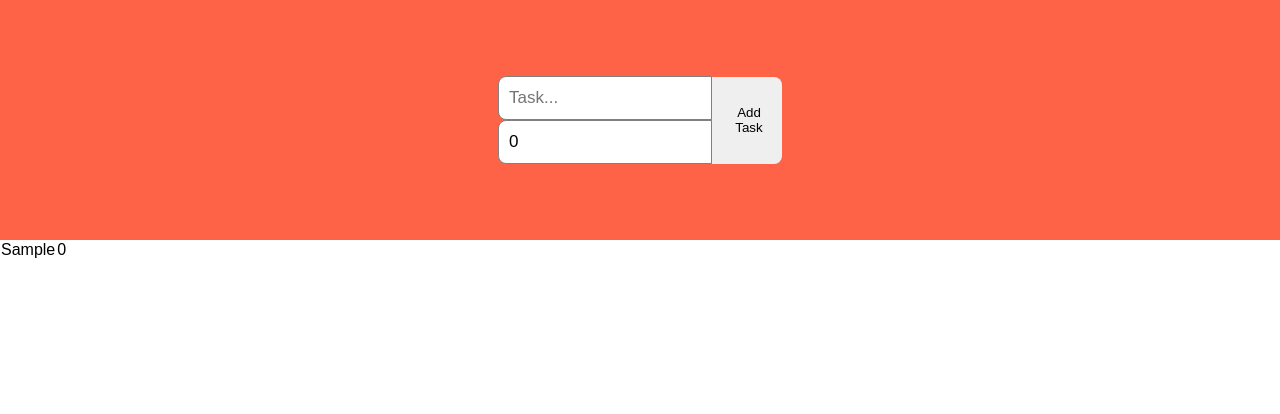
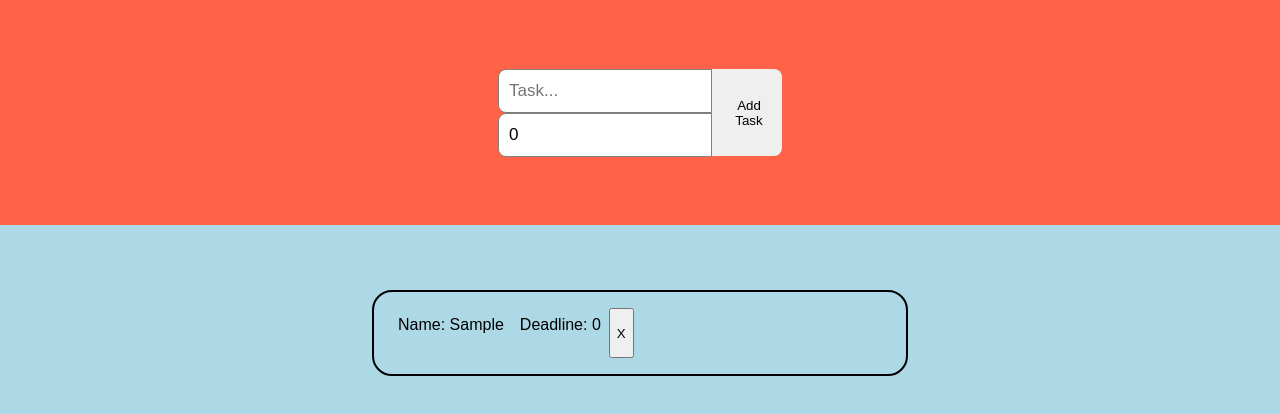
Before and after one commit to designhubby/DemoToDoList, a React (Create React App) app: page / in a window 1280 px wide. Both pictures are taken after typing "Sample" into the empty fields and a click on the button "Add Task". Shown: the top 414 px of the page. Built offline with nearby package versions, Linux system fonts and the light colour scheme.

Commit message:
task deletable

```diff
--- a/src/App.scss
+++ b/src/App.scss
@@ -49,4 +49,28 @@ body{
 .todoList{
   flex: 70%;
   width:100%;
+  display: flex;
+  align-items: center;
+  padding-top: 50px;
+  flex-direction: column;
+  background-color: lightblue;
 }
+
+.task{
+  width:500px;
+  height:50px;
+  display: flex;
+  color: black;
+  margin: 15px;
+  border: 2px solid black;
+  border-radius: 20px;
+  padding: 1rem;
+
+  & .content{
+    display:flex;
+
+    & *{
+      padding: 8px;
+    }
+  }
+}
--- a/src/App.tsx
+++ b/src/App.tsx
@@ -4,7 +4,7 @@ import './App.scss';
 import { HairColor, Person } from './components/Person';
 
 import { ITask } from './Interfaces';
-import TodoTask from './components/TodoTask';
+import TodoTask, {Props} from './components/TodoTask';
 
 type tReactChgEvent = React.ChangeEvent<HTMLInputElement>;
 type tHandleChg = (e : tReactChgEvent)=>void;
@@ -40,11 +40,16 @@ const App: FC = ()=> {
     setDeadline(0)
   }
 
-  const renderToDoList = () =>{
-    return <>
-    {todoList.map(indiv=> <TodoTask todoName={indiv.taskName} deadline={indiv.deadline}/>)}
+  const removeTask = (taskKey:string) :void=>{
+    const newTodoList = todoList.filter((indiv)=>indiv.taskName != taskKey);
+    setTodoList(newTodoList);
+  }
+
+  const renderToDoList = (): JSX.Element =>(
+    <>
+    {todoList.map((indiv: ITask, key:number) => <TodoTask key={key} task={indiv} removeTask={removeTask}/>)}
     </>
-  }
+  )
 
   return (
     <div className="App">
@@ -57,7 +62,9 @@ const App: FC = ()=> {
         <button onClick={addTask}> Add Task</button>
       </div>
       <div className = "todoList">
+
         {renderToDoList()}
+
       </div>
     </div>
   );
--- a/src/components/TodoTask.tsx
+++ b/src/components/TodoTask.tsx
@@ -1,17 +1,19 @@
 import React, {FC, ReactComponentElement} from 'react';
+import { ITask } from '../Interfaces';
 
-export interface ITodoTaskProps {
-    deadline: number,
-    todoName: string,
+export interface Props{
+  task: ITask,
+  removeTask: (key:string)=>void,
 }
 
-const TodoTask:FC<ITodoTaskProps> = ({deadline, todoName}: ITodoTaskProps) => {
+const TodoTask:FC<Props> = ({task, removeTask}: Props) => {
   return (
-    <div>
-      <tr>
-        <td>{todoName}</td>
-        <td>{deadline}</td>
-      </tr>
+    <div className='task'>
+      <div className='content'>
+        <span>Name: {task.taskName}</span>
+        <span>Deadline: {task.deadline}</span>
+      </div>
+      <button onClick={()=>removeTask(task.taskName)}>X</button>
     </div>
   );
 }
```
Also changed, not shown: src/Interfaces.ts (line endings or trailing spaces).
